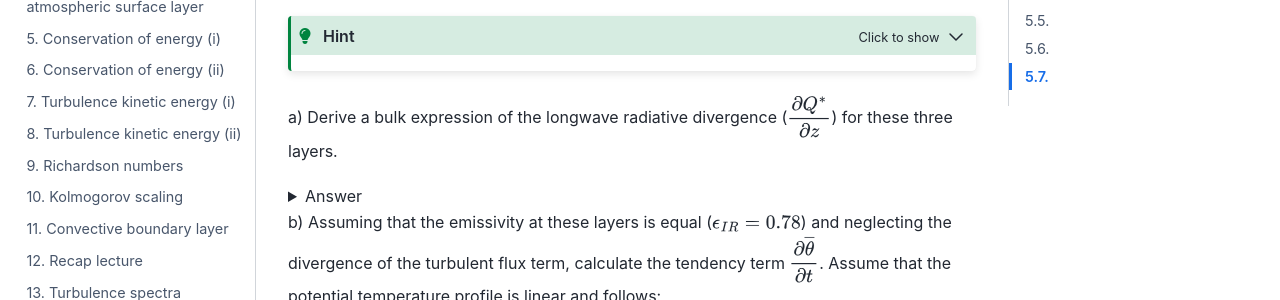
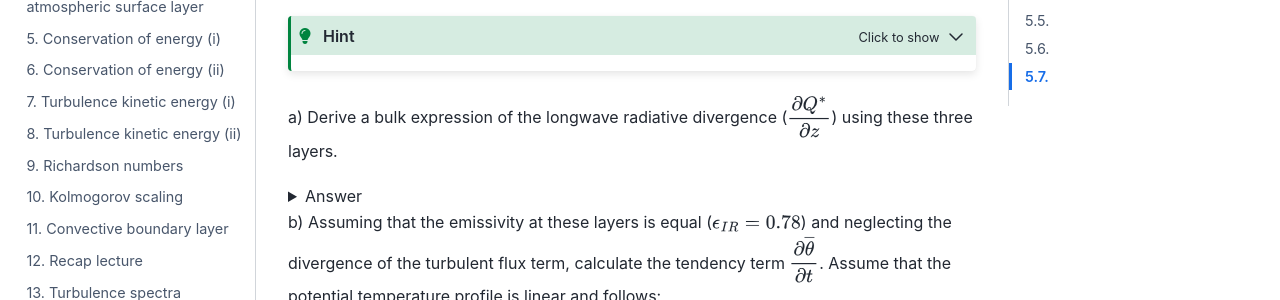
Before and after one commit to boundary-layer-meteo/boundary-layer-meteo.github.io, a Jupyter Book: the page built from exercises/week5.md, in a window 1280 px wide and 900 px high, scrolled down 6473 px. Shown: the part 152-452 px from the top of the window. Built offline with Jupyter Book 1.0.4 settings and Sphinx 7.4.7 and the Sphinx Book theme 1.1.4, drawn with Linux system fonts in a browser that asks for light colours.

Commit message:
Small fixes

`````diff
--- a/exercises/week5.md
+++ b/exercises/week5.md
@@ -294,6 +294,8 @@ $$
 Substituting these values results in ${\rm Ri}_f = 0.074$
 
 ${\rm Ri}_f$ is larger than 0, but smaller than 1, thus shear production is sufficiently high to counter buoyancy destruction related to statically stable conditions.
+
+Alternatively, one could also use the local velocity gradient (i.e. upon moving from 0 m height to 300 m the velocity increases from 10 m/s to 15 m/s). This leads to a Richardson number 0.22, which has the same physical interpretation.
 
 </details>
 
@@ -365,7 +367,7 @@ and there is downward longwave radiation from the top layer to the middle layer
 
 ````
 
-a) Derive a bulk expression of the longwave radiative divergence ($\pafg{Q^*}{z}$) for these three layers.
+a) Derive a bulk expression of the longwave radiative divergence ($\pafg{Q^*}{z}$) using these three layers.
 
 <details>
   <summary>Answer</summary>
`````
Also changed, not shown: other parts of exercises/week5.md (+1 -1 lines).
